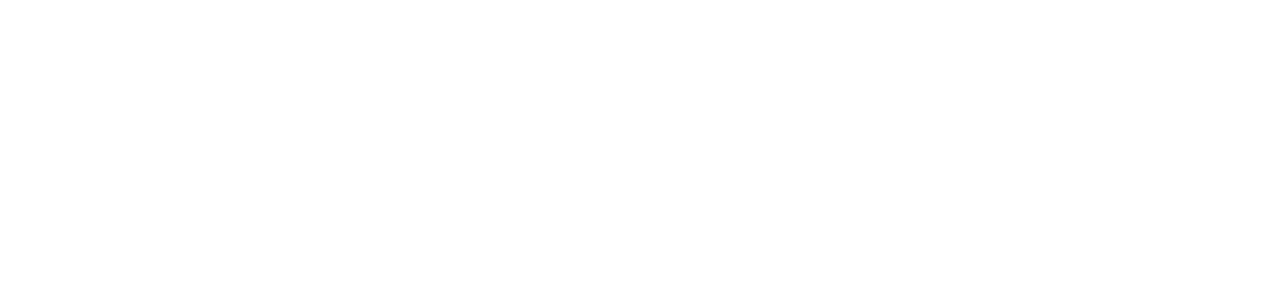
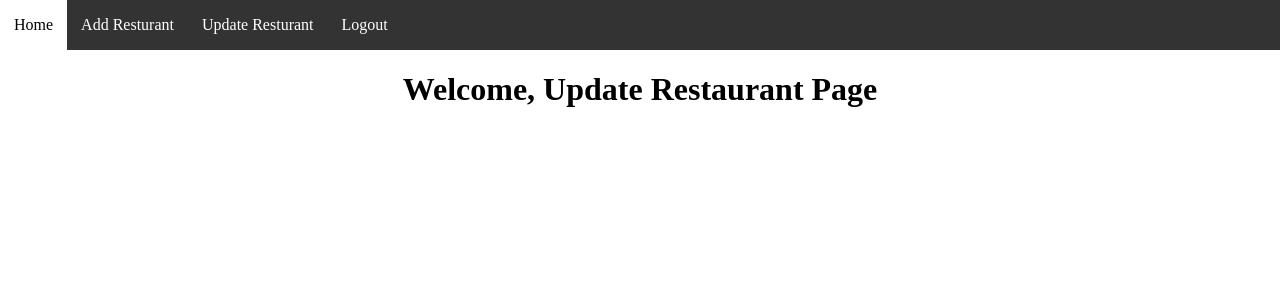
Before and after one commit to mahmoodfoysal/restaurant-management-vue3, a Vue app: page /update-restaurant in a window 1280 px wide. Before the commit this address had no page. Shown: the top 300 px of the page. Built offline with nearby package versions, Linux system fonts and the light colour scheme; sample sign-in values are in the browser's storage.

Commit message:
add and update page created

```diff
--- /dev/null
+++ b/src/components/AddRestaurent.vue
@@ -0,0 +1,22 @@
+<template>
+    <Header></Header>
+    <h1>Welcome, Add Restaurant Page</h1>
+</template>
+
+<script>
+import Header from './Header.vue';
+export default {
+    name: 'AddRestaurent',
+    components: {
+        Header
+    },
+    mounted() {
+        let user = localStorage.getItem('user-info')
+        if (!user) {
+            this.$router.push({ name: 'Login' })
+        }
+    }
+}
+</script>
+
+<style></style>
--- a/src/components/Header.vue
+++ b/src/components/Header.vue
@@ -1,8 +1,8 @@
 <template>
 <div class="nav">
-    <a href="">Home</a>
-    <a href="">Add Resturant</a>
-    <a href="">Update Resturant</a>
+    <router-link :to="{name: 'Home'}">Home</router-link>
+    <router-link :to="{name: 'AddRestaurant'}">Add Resturant</router-link>
+    <router-link :to="{name: 'UpdateRestaurant'}">Update Resturant</router-link>
     <a @click="logOut" href="">Logout</a>
 </div>
 </template>
--- /dev/null
+++ b/src/components/UpdateRestaurant.vue
@@ -0,0 +1,24 @@
+<template>
+    <Header></Header>
+    <h1>Welcome, Update Restaurant Page</h1>
+</template>
+
+<script>
+import Header from './Header.vue';
+export default {
+    name: 'AddRestaurent',
+    components: {
+        Header
+    },
+    mounted() {
+        let user = localStorage.getItem('user-info')
+        if (!user) {
+            this.$router.push({ name: 'Login' })
+        }
+    }
+}
+</script>
+
+<style>
+
+</style>
--- a/src/routers.js
+++ b/src/routers.js
@@ -1,6 +1,8 @@
 import Home from "./components/Home.vue";
 import SignUp from "./components/SignUp.vue";
 import Login from "./components/Login.vue";
+import AddRestaurentVue from "./components/AddRestaurent.vue";
+import UpdateRestaurantVue from "./components/UpdateRestaurant.vue";
 import { createRouter, createWebHistory } from "vue-router";
 
 const routes = [
@@ -18,6 +20,16 @@ const routes = [
         path: '/login',
         name: 'Login',
         component: Login
+    },
+    {
+        path: '/add-restaurant',
+        name: 'AddRestaurant',
+        component: AddRestaurentVue
+    },
+    {
+        path: '/update-restaurant',
+        name: 'UpdateRestaurant',
+        component: UpdateRestaurantVue
     }
 ];
 
```
